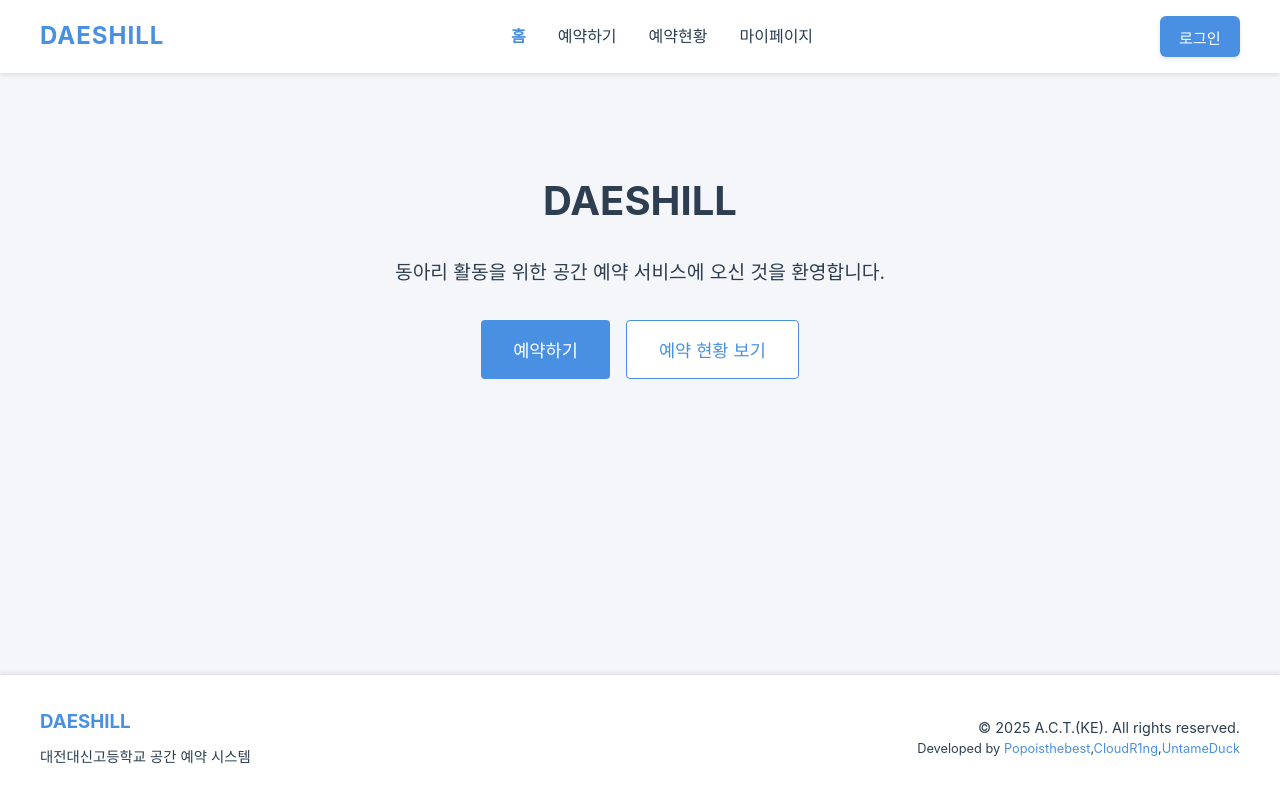
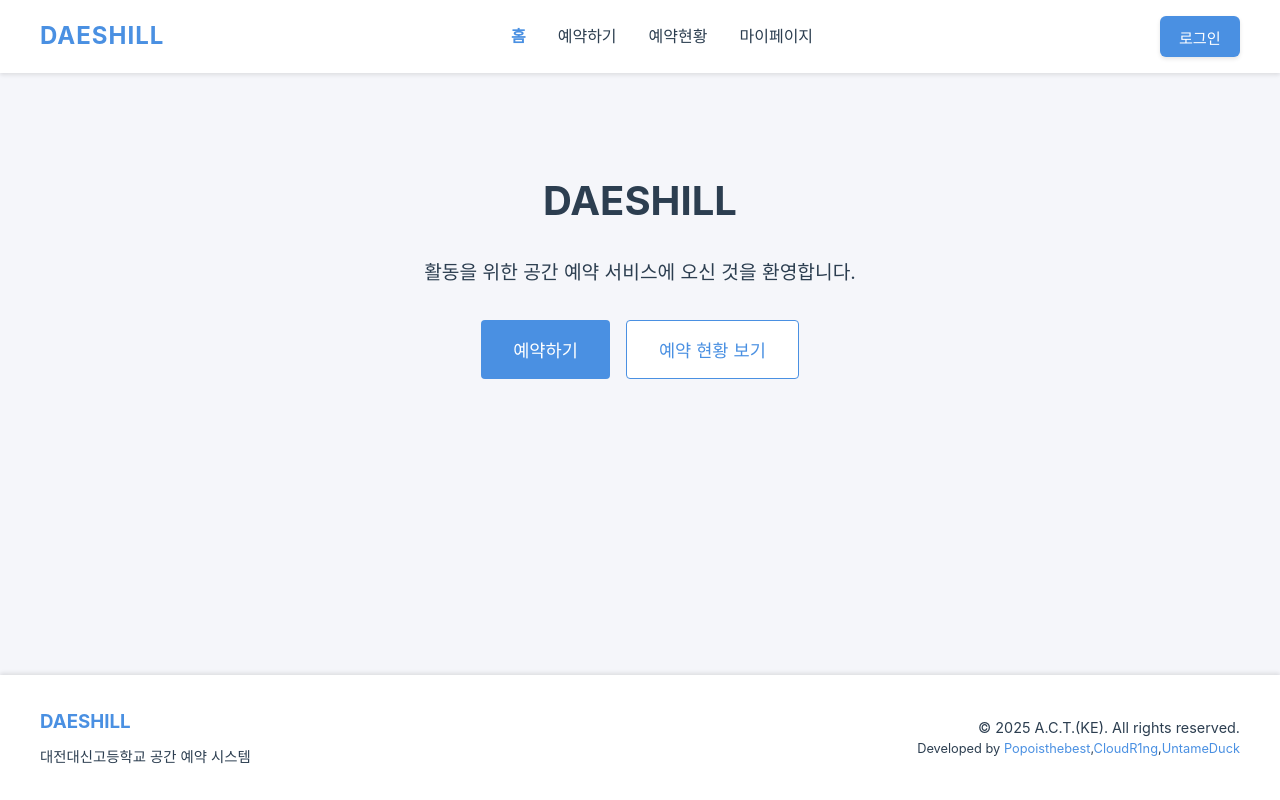
Before and after one commit to Popoisthebest/DSHUB, a React (Create React App) app: page / in a window 1280 px wide. Built offline with nearby package versions, Linux system fonts and the light colour scheme.

Commit message:
fix/Home 및 MyPage에서 텍스트 수정 및 학번 표시 조건 추가

```diff
--- a/src/pages/Home.js
+++ b/src/pages/Home.js
@@ -20,7 +20,7 @@ function Home() {
           color: "var(--text-color)",
         }}
       >
-        동아리 활동을 위한 공간 예약 서비스에 오신 것을 환영합니다.
+        활동을 위한 공간 예약 서비스에 오신 것을 환영합니다.
       </p>
       <div style={{ display: "flex", gap: "1rem", justifyContent: "center" }}>
         <button
--- a/src/pages/MyPage.js
+++ b/src/pages/MyPage.js
@@ -114,9 +114,11 @@ function MyPage() {
           내 정보
         </h3>
         <div style={{ display: "grid", gap: "1rem", marginBottom: "2rem" }}>
-          <p style={{ fontSize: "1.1rem", color: "var(--text-color)" }}>
-            <strong>학번:</strong> {formatStudentId(user.studentId)}
-          </p>
+          {user?.role !== "admin" && (
+            <p style={{ fontSize: "1.1rem", color: "var(--text-color)" }}>
+              <strong>학번:</strong> {formatStudentId(user.studentId)}
+            </p>
+          )}
           <p style={{ fontSize: "1.1rem", color: "var(--text-color)" }}>
             <strong>이름:</strong> {user.name}
           </p>
```
